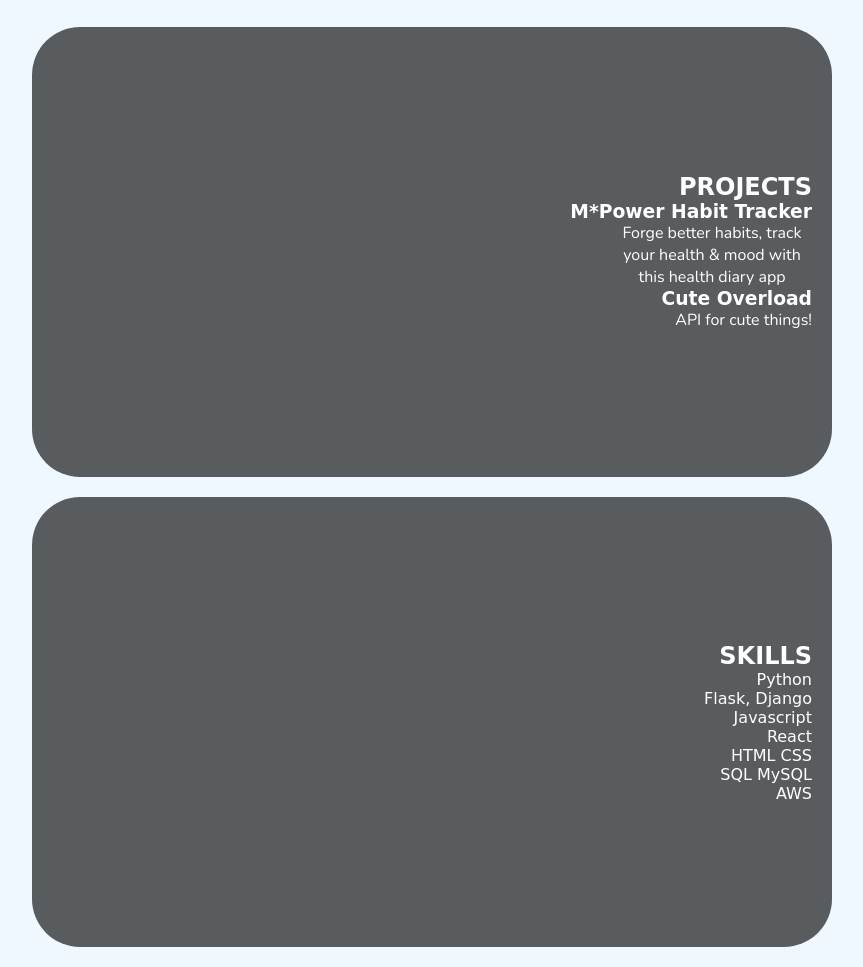
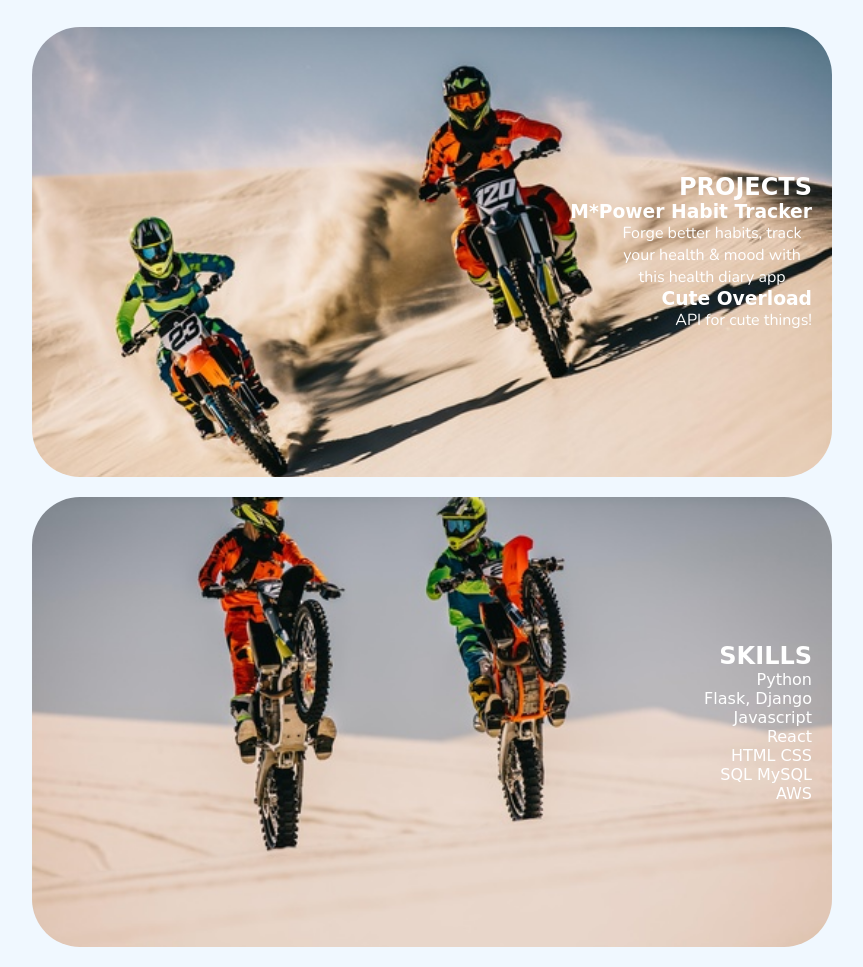
Before and after one commit to melbcoding/melbcoding, a plain HTML site: page docs/index.html in a window 1280 px wide. Shown: the part 145-1112 px from the top of the page, without its empty margins (208-1071 px from the left). Drawn offline with nearby package versions, Linux system fonts and the light colour scheme; files whose address does not match are found by name; a web font is replaced by a local one.

Commit message:
moved css/js to static

```diff
--- a/docs/index.html
+++ b/docs/index.html
@@ -9,7 +9,7 @@
     <link rel="preconnect" href="https://fonts.gstatic.com" crossorigin>
     <link href="https://fonts.googleapis.com/css2?family=Nunito:wght@200&family=Tilt+Neon&display=swap"
         rel="stylesheet">
-    <link rel="stylesheet" href="style.css">
+    <link rel="stylesheet" href="./static/style.css">
 
     <title>Mel B Coding</title>
 </head>
--- a/docs/style.css
+++ b/docs/static/style.css
@@ -101,14 +101,13 @@ p{
     position: relative;
     }
 
-/* skills and projects animation below */
 
 #projectDiv{
     height:450px;
     width:800px;
     background-color: rgba(0, 0, 0, 0.629);
-    /* background: url('dunebikes.jpg') no-repeat top center;  */
-    /* background-size: cover; */
+    background: url('./dunebikes.jpg') no-repeat top center;
+    background-size: cover;
     border-radius: 3em;
 
     position: relative;
@@ -122,9 +121,8 @@ p{
     height:450px;
     width:800px;
     background-color: rgba(0, 0, 0, 0.629);
-
-    /* background: url('bikerskills.jpg') no-repeat top left;  */
-    /* background-size: cover; */
+    background: url('./bikerskills.jpg') no-repeat top left;
+    background-size: cover;
     border-radius: 3em;
     position: relative;
     animation: slide-in 2s forwards;
```
Also changed, not shown: docs/static/sandbox.js (renamed from docs/sandbox.js), docs/static/script.js (renamed from docs/script.js).
